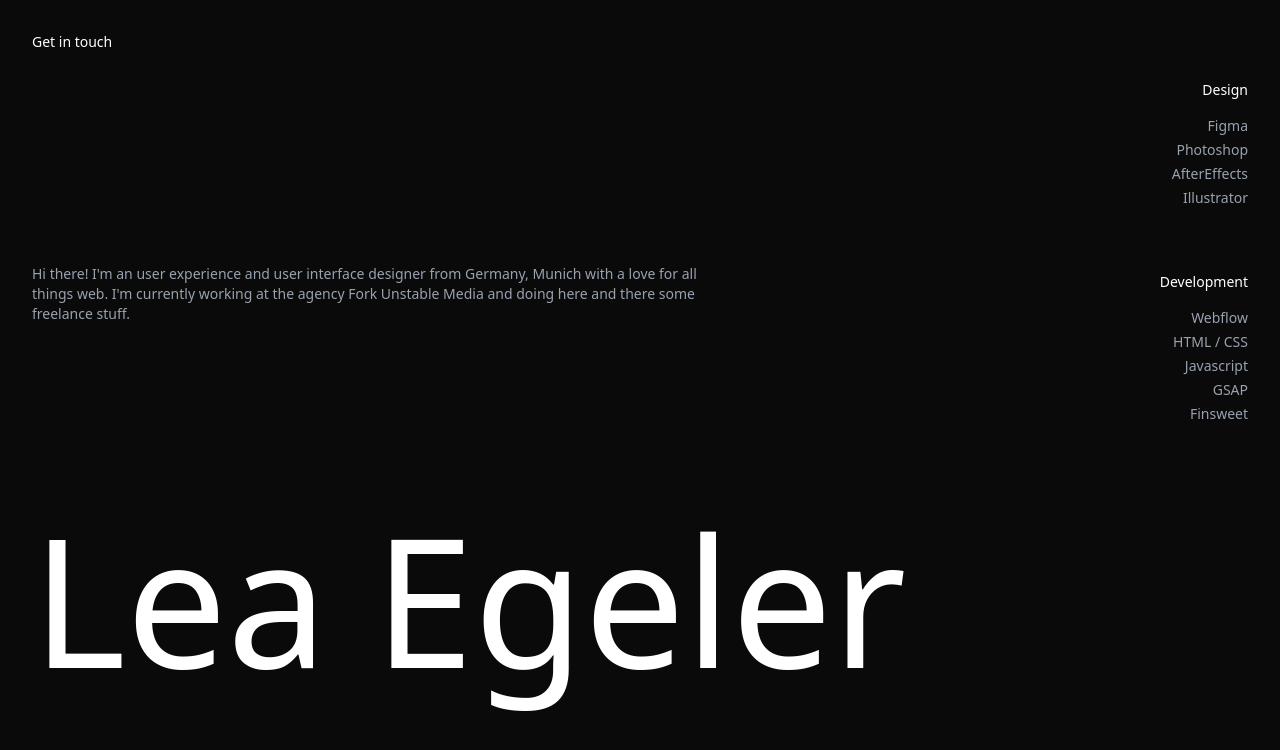
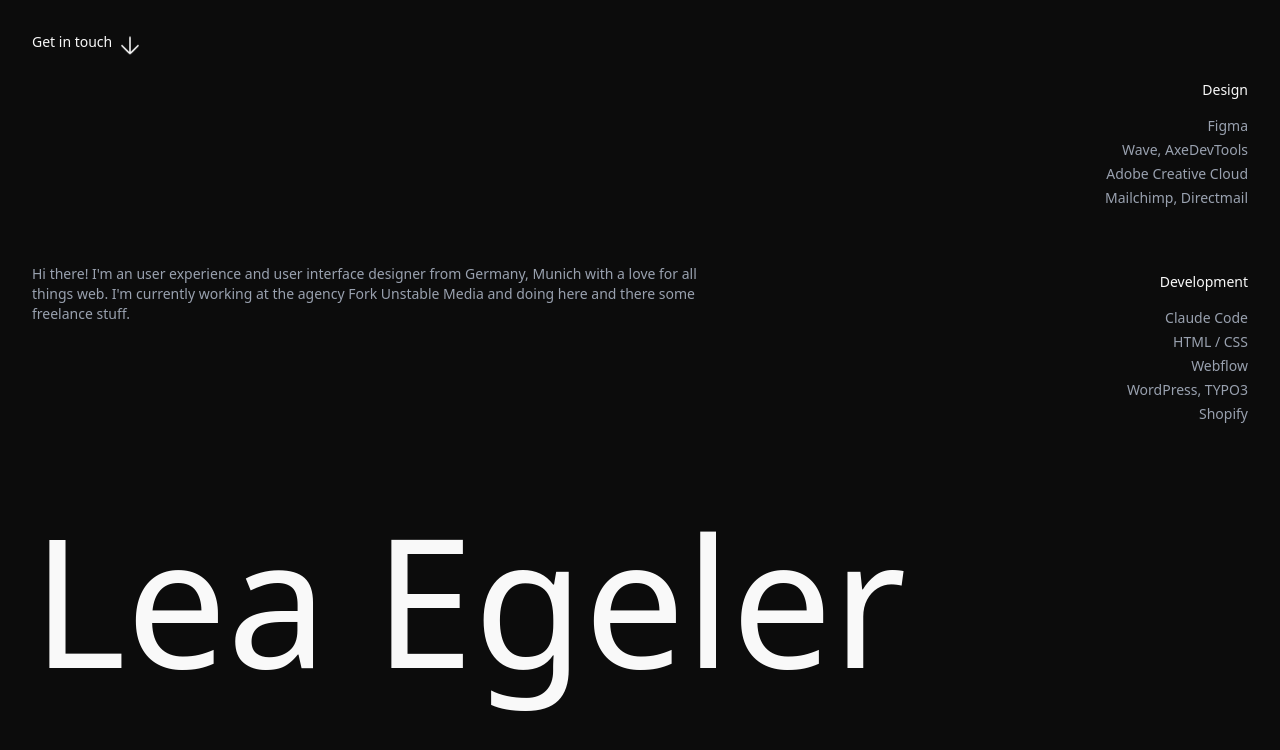
Before and after one commit to leaegeler/leaegeler.github.io, a React (Vite) app: page / in a window 1280 px wide. Shown: the top 750 px of the page. Built offline with nearby package versions, Linux system fonts and the light colour scheme.

Commit message:
added icons and details in effects

```diff
--- a/src/App.tsx
+++ b/src/App.tsx
@@ -1,5 +1,6 @@
 import { useRef, useEffect, useState } from 'react'
 import { ProjectSection } from './components/ProjectSection'
+import ArrowDown from './assets/arrow-down.svg'
 
 interface Project {
   id: number
@@ -90,9 +91,27 @@ function App() {
       >
         <button
           onClick={scrollToContact}
-          className="text-sm hover:text-gray-300 transition-colors cursor-pointer"
+          className="text-sm hover:text-gray-300 transition-colors cursor-pointer flex items-center gap-2"
         >
-          Get in touch
+          <span>Get in touch</span>
+          <img
+            src={ArrowDown}
+            alt=""
+            className="w-5 h-5"
+            style={{
+              animation: 'bounce-arrow 2s ease-in-out infinite'
+            }}
+          />
+          <style>{`
+            @keyframes bounce-arrow {
+              0%, 100% {
+                transform: translateY(0);
+              }
+              50% {
+                transform: translateY(6px);
+              }
+            }
+          `}</style>
         </button>
       </header>
 
@@ -128,20 +147,20 @@ function App() {
             <h3 className="text-sm font-medium mb-4">Design</h3>
             <ul className="text-sm text-gray-400 space-y-1">
               <li>Figma</li>
-              <li>Photoshop</li>
-              <li>AfterEffects</li>
-              <li>Illustrator</li>
+              <li>Wave, AxeDevTools</li>
+              <li>Adobe Creative Cloud</li>
+              <li>Mailchimp, Directmail</li>
             </ul>
           </div>
 
           <div className="space-y-2 text-right">
             <h3 className="text-sm font-medium mb-4">Development</h3>
             <ul className="text-sm text-gray-400 space-y-1">
+              <li>Claude Code</li>
+              <li>HTML / CSS</li>
               <li>Webflow</li>
-              <li>HTML / CSS</li>
-              <li>Javascript</li>
-              <li>GSAP</li>
-              <li>Finsweet</li>
+              <li>WordPress, TYPO3</li>
+              <li>Shopify</li>
             </ul>
           </div>
         </div>
@@ -185,33 +204,51 @@ function App() {
           {/* Top - Contact Me dot */}
           <div className="flex items-center gap-2 border-t border-black pt-4">
             <div className="w-2 h-2 bg-black rounded-full"></div>
-            <span className="text-sm uppercase tracking-wide">CONTACT ME</span>
+            <span className="text-sm uppercase tracking-wide">Get in touch</span>
           </div>
 
           {/* Middle - Get it touch heading and email */}
           <div className="space-y-8 py-20">
             <h2 className="text-[12vw] md:text-[10vw] lg:text-[8vw] font-light leading-none">
-              Get it touch
+              Say hiii and smile
             </h2>
             <a
-              href="mailto:hello@leaegeler.com"
-              className="text-[6vw] md:text-[5vw] lg:text-[4vw] font-light text-[#8b8b6b] hover:text-black transition-colors"
+              href="mailto:hello@leaegeler.de"
+              className="text-[6vw] md:text-[5vw] lg:text-[4vw] font-light text-[#0c0c0c] hover:text-black transition-colors relative inline-block email-link"
             >
-              hello@leaegeler.com
+              hello@leaegeler.de
+              <style>{`
+                .email-link {
+                  border-bottom: 2px solid #0c0c0c;
+                }
+                .email-link::after {
+                  content: '';
+                  position: absolute;
+                  bottom: -2px;
+                  left: 0;
+                  width: 0;
+                  height: 2px;
+                  background-color: black;
+                  transition: width 0.5s ease-out;
+                }
+                .email-link:hover::after {
+                  width: 100%;
+                }
+              `}</style>
             </a>
           </div>
 
           {/* Bottom - Social Links */}
           <div className="grid grid-cols-1 md:grid-cols-3 gap-8 border-t border-black pt-8">
             <a
-              href="https://linkedin.com"
+              href="www.linkedin.com/in/lea-egeler-a4150415a"
               target="_blank"
               rel="noopener noreferrer"
               className="text-4xl md:text-5xl font-light hover:opacity-60 transition-opacity"
             >
-              Linkedin
+              LinkedIn
             </a>
-            <a
+            {/* <a
               href="https://dribbble.com"
               target="_blank"
               rel="noopener noreferrer"
@@ -226,7 +263,7 @@ function App() {
               className="text-4xl md:text-5xl font-light hover:opacity-60 transition-opacity"
             >
               Behance
-            </a>
+            </a> */}
           </div>
         </div>
       </section>
--- a/src/components/ProjectSection.tsx
+++ b/src/components/ProjectSection.tsx
@@ -1,5 +1,6 @@
 import { useState } from 'react'
 import { motion, AnimatePresence } from 'framer-motion'
+import ArrowLeft from '../assets/arrow-left.svg'
 
 interface Project {
   id: number
@@ -139,9 +140,9 @@ export function ProjectSection({
                 />
                 <button
                   onClick={handleClose}
-                  className="absolute top-8 left-8 text-white text-sm hover:opacity-60 transition-opacity z-10"
+                  className="absolute top-8 left-8 text-white text-sm hover:opacity-60 transition-opacity z-10 cursor-pointer"
                 >
-                  Close
+                  back to main page
                 </button>
 
                 {/* Details section below image in same snap section */}
@@ -153,10 +154,10 @@ export function ProjectSection({
                   transition={{ duration: 0.2 }}
                 >
                   <div className="max-w-[1400px] mx-auto">
-                    <div className="grid grid-cols-1 lg:grid-cols-3 gap-8 lg:gap-16">
+                    <div className="grid grid-cols-1 lg:grid-cols-4 gap-8 lg:gap-16">
                       {/* Project title - Left column */}
                       <div className="lg:col-span-1">
-                        <h2 className="text-2xl font-light text-white">{expandedProject.title}</h2>
+                        <h2 className="font-light text-white" style={{ fontSize: '1.5em' }}>{expandedProject.title}</h2>
                       </div>
 
                       {/* Description - Middle column */}
@@ -166,8 +167,8 @@ export function ProjectSection({
                         </p>
                       </div>
 
-                      {/* Services and Link - Right column */}
-                      <div className="lg:col-span-1 space-y-6">
+                      {/* Services - Third column */}
+                      <div className="lg:col-span-1">
                         <div>
                           <h3 className="text-sm font-medium mb-3 text-white">Services</h3>
                           <div className="space-y-1">
@@ -178,7 +179,10 @@ export function ProjectSection({
                             ))}
                           </div>
                         </div>
+                      </div>
 
+                      {/* Visit Website - Fourth column (right) */}
+                      <div className="lg:col-span-1">
                         {expandedProject.link && (
                           <a
                             href={expandedProject.link}
@@ -272,9 +276,28 @@ export function ProjectSection({
                 {/* Back to main page link at bottom */}
                 <div className="pt-8">
                   <button
-                    className="text-sm text-gray-400 hover:text-white transition-colors cursor-pointer"
+                    onClick={handleClose}
+                    className="text-sm text-gray-400 hover:text-white transition-colors cursor-pointer flex items-center gap-2"
                   >
-                    Back to main page
+                    <img
+                      src={ArrowLeft}
+                      alt=""
+                      className="w-5 h-5"
+                      style={{
+                        animation: 'bounce-arrow-left 2s ease-in-out infinite'
+                      }}
+                    />
+                    <span>back to main page</span>
+                    <style>{`
+                      @keyframes bounce-arrow-left {
+                        0%, 100% {
+                          transform: translateX(0);
+                        }
+                        50% {
+                          transform: translateX(-6px);
+                        }
+                      }
+                    `}</style>
                   </button>
                 </div>
 
--- a/src/index.css
+++ b/src/index.css
@@ -43,8 +43,8 @@
 
 :root {
   --radius: 0.625rem;
-  --background: #0a0a0a;
-  --foreground: #ffffff;
+  --background: #0c0c0c;
+  --foreground: #f9f9f9;
   --card: oklch(1 0 0);
   --card-foreground: oklch(0.145 0 0);
   --popover: oklch(1 0 0);
@@ -120,4 +120,7 @@
   body {
     @apply bg-background text-foreground;
   }
+  h2 {
+    font-size: 1.5em;
+  }
 }
```
Also changed, not shown: src/assets/arrow-down.svg (added), src/assets/arrow-left.svg (added).
